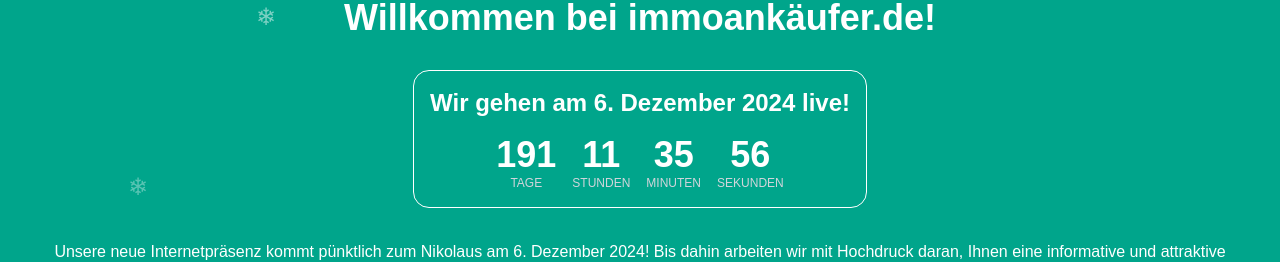
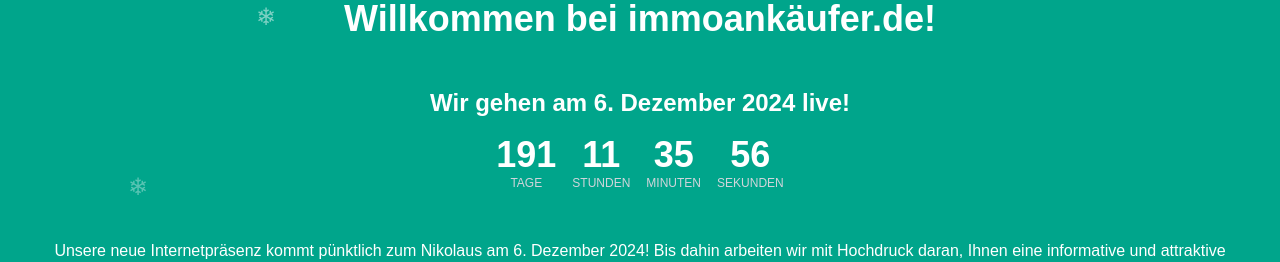
Before and after one commit to Olgoetz/immokaeufer, a Next.js app: page / in a window 1280 px wide. Shown: the part 289-551 px from the top of the page. Built offline with nearby package versions, Linux system fonts and the light colour scheme; a web font is replaced by a local one.

Commit message:
countdown border removed

```diff
--- a/components/countdown.tsx
+++ b/components/countdown.tsx
@@ -131,7 +131,7 @@
         <h1 className="text-4xl text-center font-bold text-white pt-4 ">
           Willkommen bei immoankäufer.de!
         </h1>
-        <div className="p-4 bg-[#00A58B] text-white  rounded-2xl border border-white text-center my-8">
+        <div className="p-4 bg-[#00A58B] text-white  text-center my-8">
           <h1 className="text-2xl font-semibold mb-4">
             Wir gehen am 6. Dezember 2024 live!
           </h1>
```
